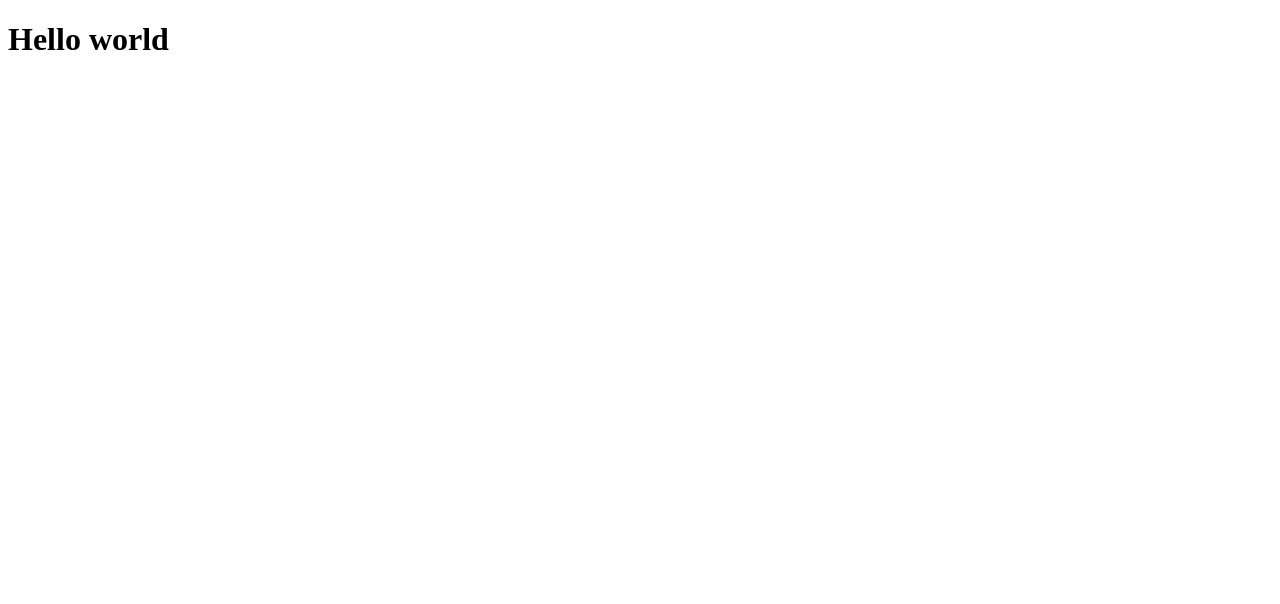
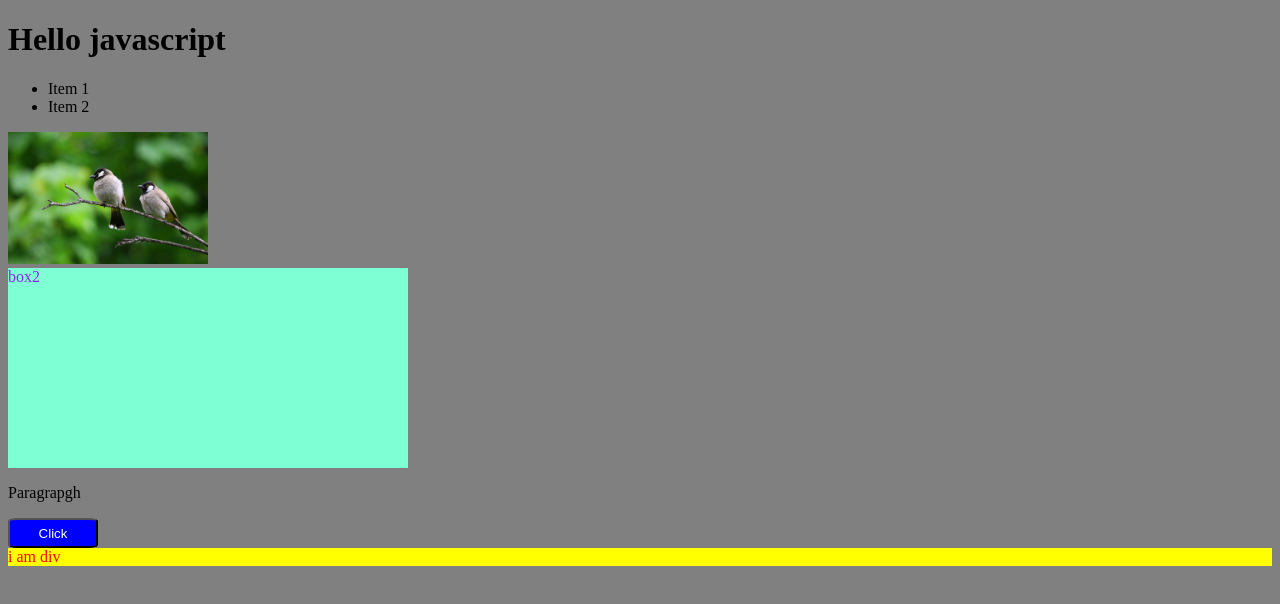
Before and after one commit to sonikumari34/30DaysJavascriptChallenge, a plain HTML site: page index.html in a window 1280 px wide. Drawn offline with Linux system fonts and the light colour scheme.

Commit message:
Day 9 task completed

```diff
--- /dev/null
+++ b/Day9.js
@@ -0,0 +1,66 @@
+//Day 9:DOM Manipulation
+//Tasks/Activities:
+
+//Acivity 1:Selecting and Manipulating Elements
+//task 1:
+document.getElementById("text").innerHTML="Hello javascript";
+
+//task 2:
+document.getElementsByClassName("pra")[0].style.backgroundColor = "red";
+document.getElementsByClassName("pra")[0].style.color = "white";
+
+//Activity 2:Creating and appending elements
+//task 3:
+let element=document.createElement('div');
+element.className='mydiv';
+element.innerHTML='i am div';
+element.style.backgroundColor='yellow';
+element.style.color='red';
+document.body.appendChild(element);
+//task 4:
+ /*let list=document.createElement('li');
+list.id='myli';
+list.innerHTML='I am list tag';
+let ul=document.getElementsByClassName('My')[0];
+ul.appendChild(list);
+*/
+
+//Activity 3:Removing elements
+//task 5:
+document.getElementsByClassName('pra')[0].remove();
+//task 6:
+let elm=document.getElementById('lis');
+elm.removeChild(elm.lastElementChild);
+
+let select=document.getElementsByClassName('box')[0];
+select.removeChild(select.lastElementChild);
+select.removeChild(select.firstElementChild);
+
+
+//Activity 4:Modifing Attributes and Classes
+//task 7:
+let imge=document.getElementsByTagName('img');
+ imge[0].setAttribute('src','image/bird.jpg');
+ imge[0].setAttribute('width',200);
+
+ //task 8:
+ let Box = document.getElementsByClassName('box')[0];
+ Box.classList.add('highlight');
+Box.classList.remove('box');
+
+//Activity 5:Event Handling
+//task 9:
+let btn = document.getElementById('btn');
+let pa = document.getElementById('myprag');
+
+        // Add an event listener to the button
+        btn.addEventListener('click', function() {
+            // Change the content of the paragraph
+            pa.innerHTML = "Text Changed";
+        });
+
+//task 10:
+pa.addEventListener('mouseover',function(){
+       btn.style.borderColor='white';
+
+});
--- a/index.html
+++ b/index.html
@@ -4,12 +4,45 @@
     <meta charset="UTF-8">
     <meta name="viewport" content="width=device-width, initial-scale=1.0">
     <title>js  30 days  Challenge </title>
+    <style>
+        .highlight{
+            color: blueviolet;
+            background-color: aquamarine;
+            width:400px ;
+            height:200px ;
+
+        }
+        #btn{
+            width: 90px;
+            height: 30px;
+            background-color: rgb(0, 0, 255);
+             border-radius: 10%;
+             color: white;
+        }
+    </style>
 </head>
-<body>
-    <h1>Hello  world </h1>
+<body style="background-color: gray;">
+    <h1 id="text">Hello  world </h1>
+    <p class="pra">I am p tag</p>
+    <ul id="lis">
+        <li id="item1">Item 1</li>
+        <li id="item2">Item 2</li>
+        <li id="item3">Item 3</li>
+    </ul>
+    <img src="#" alt="image" >
+    <div class="box">
+        <div class="box1">box1</div>
+        <div class="box2">box2</div>
+        <div class="box3">box3</div>
 
-    <script src="Day5.js">
+    </div>
 
+            <p id="myprag">Paragrapgh</p>
+            <button id="btn" >Click</button>
+
+
+
+    <script src="Day9.js">
     </script>
 
 </body>
```
Also changed, not shown: image/bird.jpg (added).
